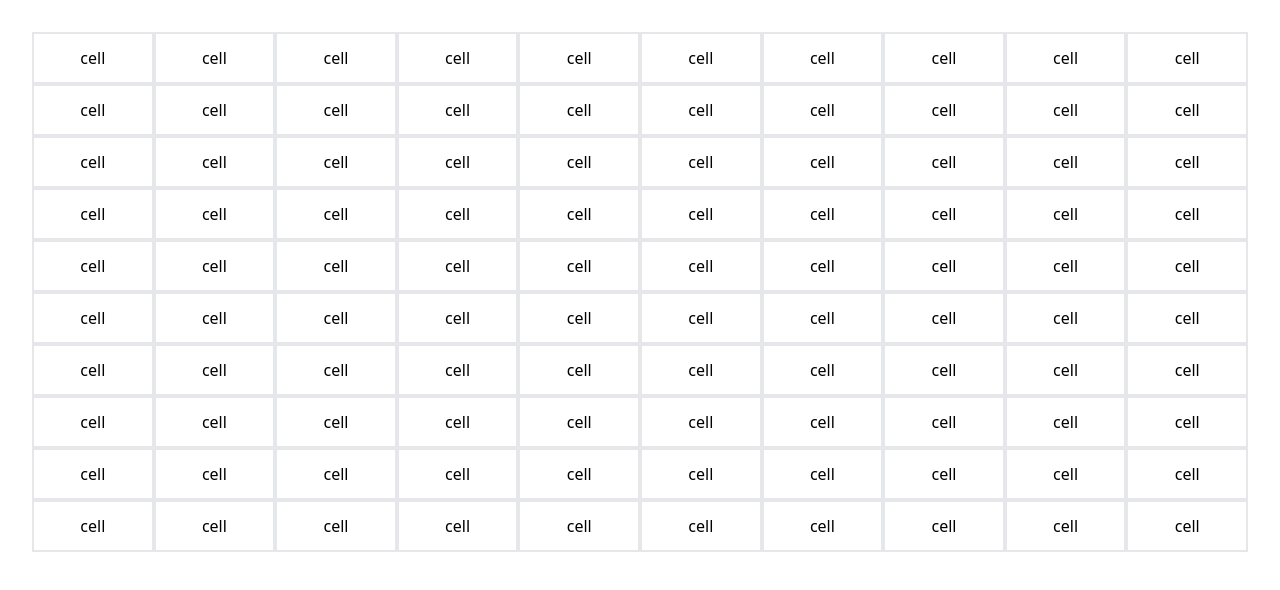
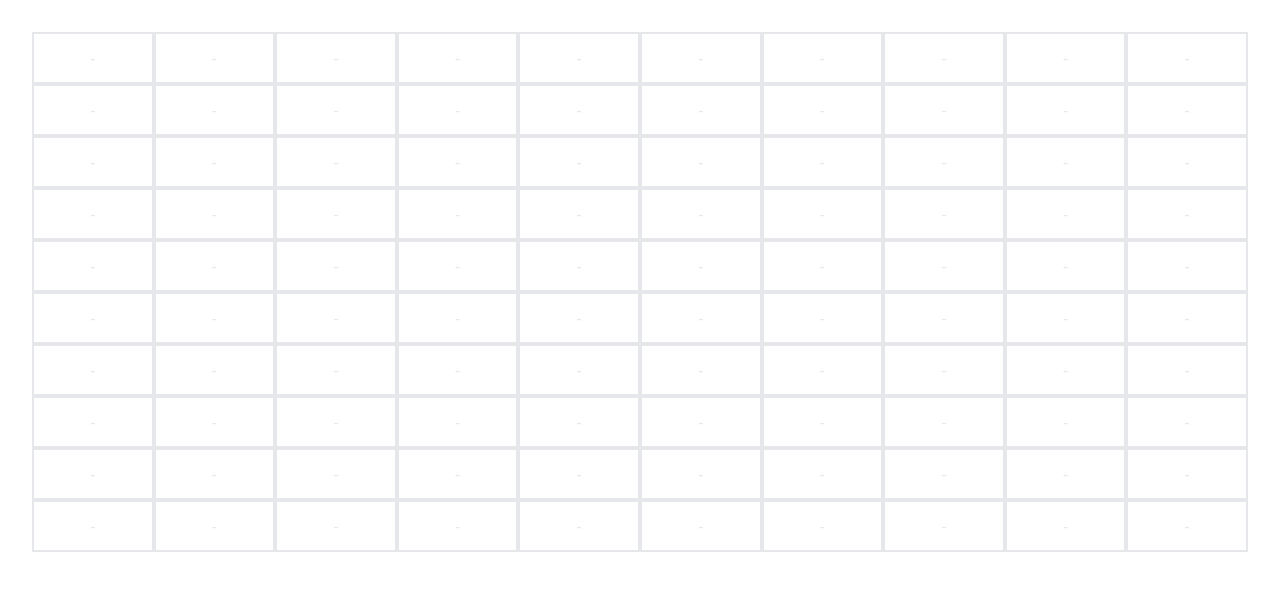
Before and after one commit to ElDuke717/spreadsheet, a React (Vite) app: page / in a window 1280 px wide. Shown: the top 590 px of the page. Built offline with nearby package versions, Linux system fonts and the light colour scheme.

Commit message:
add items to persistent storage and localStorage using updateValue with structuredClone, useEffect

```diff
--- a/src/components/Cell.tsx
+++ b/src/components/Cell.tsx
@@ -1,28 +1,42 @@
 import { useState, useEffect } from "react";
 
+type Props = {
+  initialValue: string;
+  x: number;
+  y: number;
+  updateValue: (x: number, y: number, value: string) => void;
+};
 
-export default function Cell() {
+export default function Cell({ value, x, y, updateValue }: Props) {
   const [selected, setSelected] = useState(false);
 
-  useEffect( () => {
-  window.document.addEventListener('unselectAll', () => {
-    setSelected(false);
-  })
-}, []);
+  useEffect(() => {
+    window.document.addEventListener("unselectAll", () => {
+      setSelected(false);
+    });
+  }, []);
 
   if (selected) {
-    return <input className="border-2 p-3 bg-blue-500" />;
+    return (
+      <input
+        className="border-2 p-3 bg-blue-200"
+        value={value}
+        onChange={(e) => {
+          updateValue(x, y, e.target.value);
+        }}
+      />
+    );
   }
 
   return (
     <div
       className="border-2 p-3"
       onClick={() => {
-        window.document.dispatchEvent(new Event('unselectAll'));
+        window.document.dispatchEvent(new Event("unselectAll"));
         setSelected(true);
       }}
     >
-      cell
+      {value || <span className="text-gray-200">-</span>}
     </div>
   );
 }
--- a/src/components/Spreadsheet.tsx
+++ b/src/components/Spreadsheet.tsx
@@ -1,5 +1,5 @@
 // Importing the useState hook from React for state management.
-import { useState } from 'react';
+import { useState, useEffect } from 'react';
 
 // Importing the Cell component from the local file.
 import Cell from './Cell';
@@ -21,6 +21,21 @@ export default function Spreadsheet() {
     ['', '', '', '', '', '', '', '', '', ''],
   ]);
 
+  function updateValue(x: number, y: number, value: string) {
+    const _data = structuredClone(data);
+    _data[y][x] = value;
+    setData(_data);
+
+    if (window && window.localStorage) {
+      window.localStorage.setItem('spreadsheet', JSON.stringify(_data))
+    }
+  }
+
+  useEffect(() => {
+    const data = window.localStorage.getItem('spreadsheet')
+    if (data) setData(JSON.parse(data))
+  }, [])
+
   // Rendering the Spreadsheet component.
   /* possible grid-cols-* values are grid-cols-1 grid-cols-2 grid-cols-3 grid-cols-4 grid-cols-5 grid-cols-6 grid-cols-7 grid-cols-8 grid-cols-9 grid-cols-10 */
   return (
@@ -31,7 +46,13 @@ export default function Spreadsheet() {
         return row.map((cell, x) => {
           // Rendering the Cell component for each cell in the row.
           // Assigning a unique key using the row and column indices to help React identify which items have changed.
-          return <Cell key={y + '-' + x} />
+          return <Cell
+            key={y + '-' + x}
+            value = {cell}
+            x = {x}
+            y={y}
+            updateValue = {updateValue}
+          />
         })
       })}
     </div>
```
